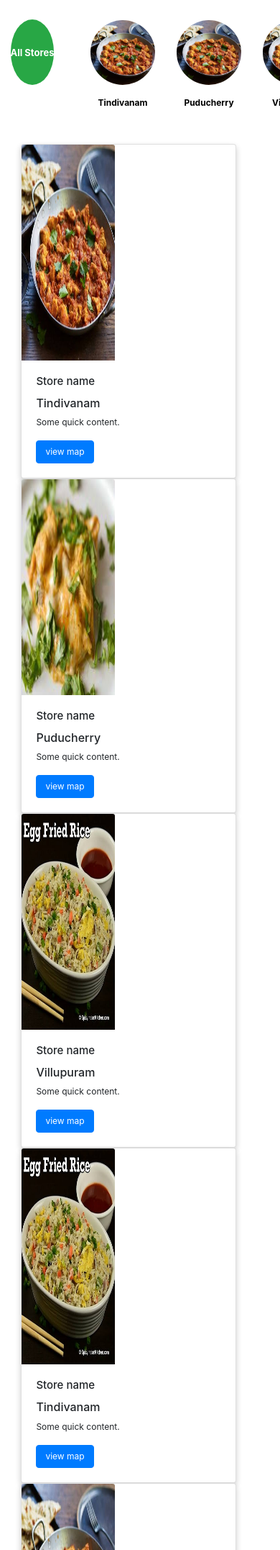
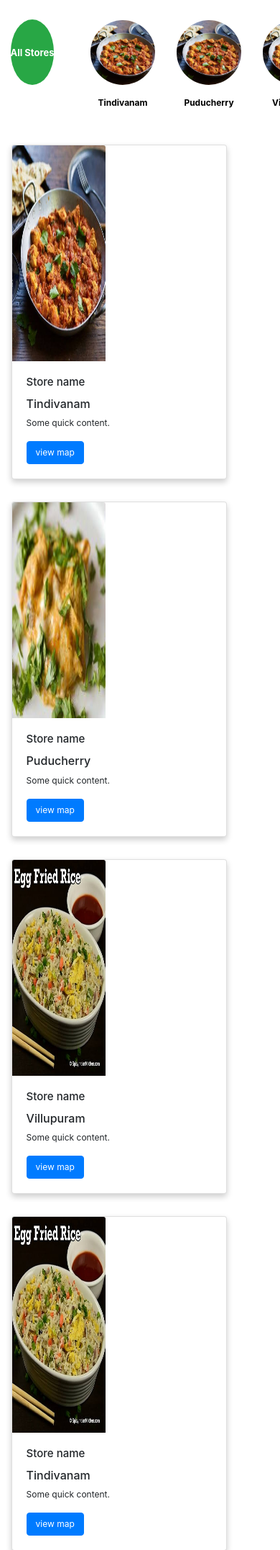
Before and after one commit to Vigneshwaran3112/Khanzo, a Django app: page /store/ in a window 390 px wide. Shown: the part 142-2296 px from the top of the page at 72% size. Run offline with Django 3.2, Linux system fonts and the light colour scheme; some libraries are stand-ins or nearby versions.

Commit message:
Update style.css

```diff
--- a/food/static/style.css
+++ b/food/static/style.css
@@ -73,7 +73,7 @@
 	}
 
 
-	.storecard{
+	.card{
 		grid-template-columns: repeat(2, 1fr);
 		//grid-gap: 10%;
 		margin: 4%;
```
